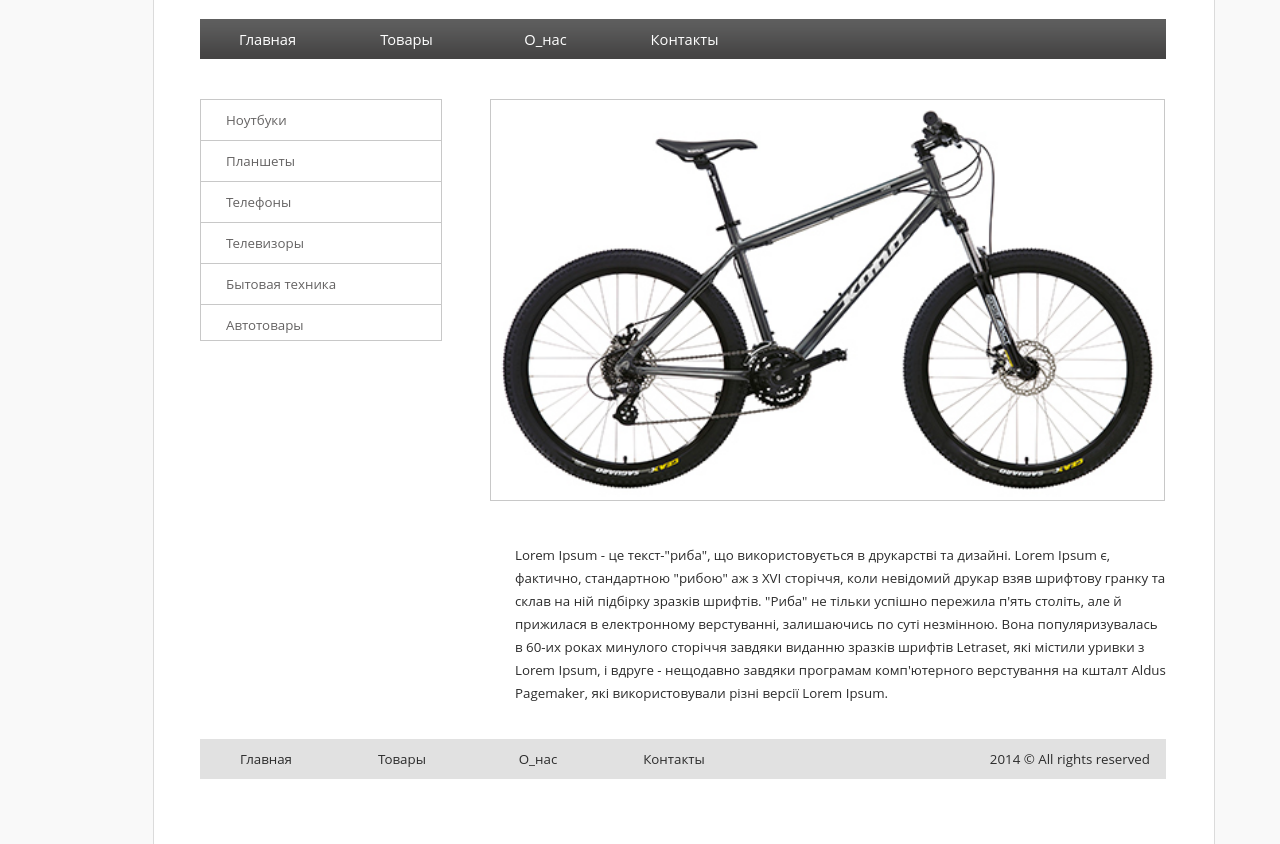
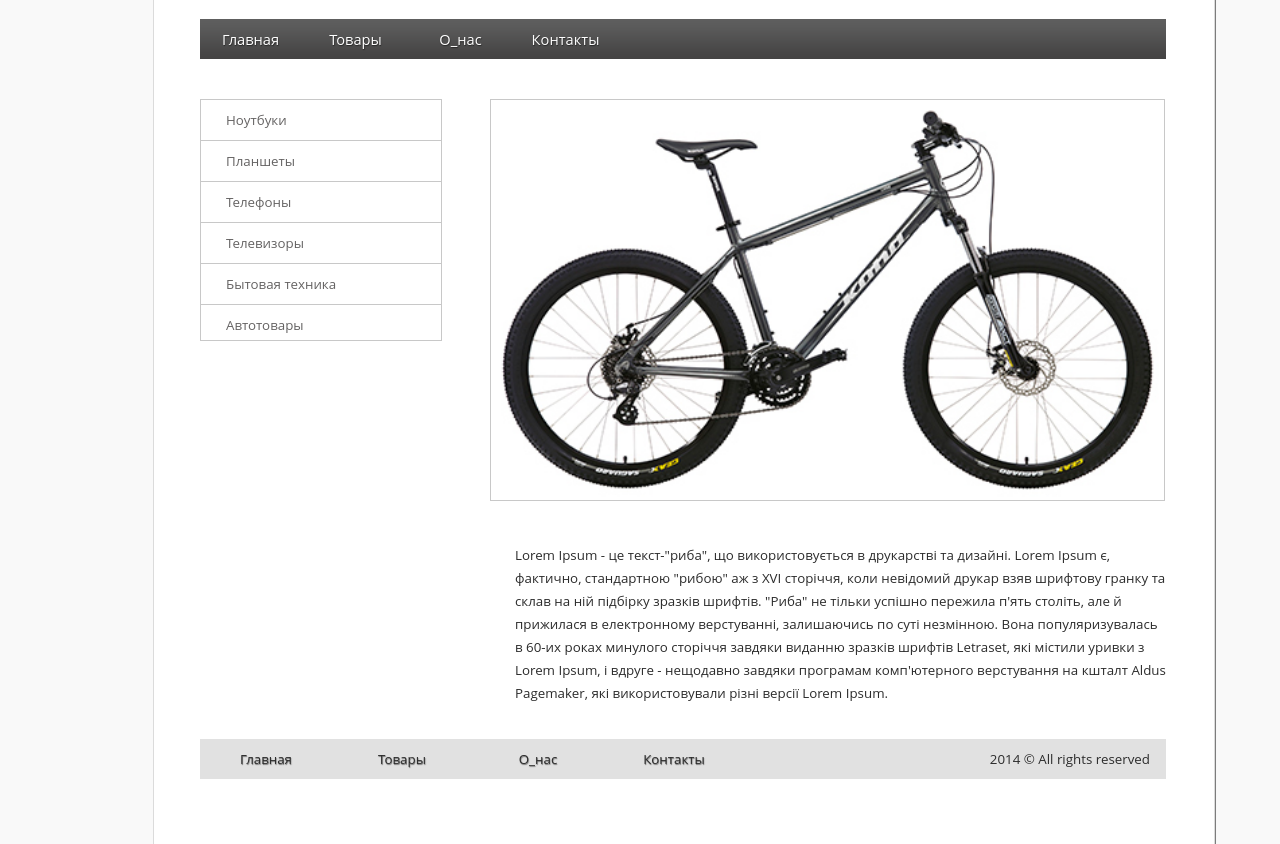
Before and after one commit to AnastasiiaArh/Hometask3, a plain HTML site: page index.html in a window 1280 px wide. Shown: the part 111-955 px from the top of the page. Drawn offline with Linux system fonts and the light colour scheme.

Commit message:
second version

```diff
--- a/css/css.css
+++ b/css/css.css
@@ -50,9 +50,13 @@ table {
 
 /*TOTAL*/
 
-.bgcolor{
+body{
 background-color: #f9f9f9;
 
+}
+
+a{
+	text-decoration: none;
 }
 .wrapper{
 width: 1060px;
@@ -61,6 +65,9 @@ margin: 5px 0  0 153px;
 border-left: 1px solid #dbdbdb;
 border-right: 1px solid #dbdbdb;
 background-color: #ffffff;
+box-shadow: 0.5px 0.9px 1px rgba(0, 0, 0, 0.5);
+
+
 
 }
 .box1{
@@ -86,7 +93,6 @@ float: left;
 .logo{
   height: 75px;
   padding-top: 50px;
-
 }
 
 
@@ -95,23 +101,23 @@ float: left;
 .header_menu{
   height: 40px;
   background-image: url(../img/panel-line.png);
-
-
 }
 
-.header_menu>span{
+.header_menu>ul>li{
   display: inline-block;
-  width: 135px;
-  font: 14.67px Open Sans;
-  color: #ffffff;
-  text-align: center;
-  line-height:40px;
+  width: 101px;
+	text-align: center;
+}
 
+.header_menu>ul>li>a{
+	font: 14.67px Open Sans;
+	color: #ffffff;
+	line-height:40px;
+	text-shadow: 0.5px 0.9px 1px rgba(0, 0, 0, 0.5);
   }
-.header_menu>span:hover{
-  background-image:url(../img/link.png);
-  border-left: 1px solid #838383;
-  border-right: 1px solid #838383;
+.header_menu>ul>li:hover{
+  background-image:url(../img/line_right_.png);
+
 }
 
 /*CONTAINER*/
@@ -128,21 +134,24 @@ margin-top: 40px;
 border: 1px solid #c8c8c8;
 }
 
-.left_menu>span{
+.left_menu>ul>li{
   display: inline-block;
   width: 215px;
-  font: 13.33px Open Sans;
-  color: #656363;
-  line-height:40px;
-  border-bottom: 1px solid #c8c8c8;
   padding-left: 25px;
+	border-bottom: 1px solid #c8c8c8;
 
 }
-.left_menu>span:last-child{
+.left_menu>ul>li:last-child{
   border-bottom: none;
 }
+.left_menu>ul>li>a {
+	font: 13.33px Open Sans;
+	color: #656363;
+	line-height:40px;
 
-.left_menu>span:hover{
+}
+
+.left_menu>ul>li>a:hover{
   width: 205px;
   color: #2c2c2c;
   padding-left: 35px
@@ -169,14 +178,13 @@ border: 1px solid #c8c8c8;
 
 .text>span{
   display: inline-block;
+  padding: 40px 0 0 25px;
   font: 13.33px Open Sans;
   color:#2c2c2c;
-  padding: 40px 0 0 25px;
   line-height: 23px
+
 }
-
 /*FOOTER*/
-
 .footer{
   height: 40px;
   width: 966px;
@@ -184,25 +192,28 @@ border: 1px solid #c8c8c8;
   background-image: url(../img/panel.png);
 }
 
-.footer>span{
+.footer>ul>li {
   display: inline-block;
   width: 132px;
-  font: 13.33px Open Sans;
-  color:#2c2c2c;
   text-align: center;
-  line-height:40px;
+	}
+.footer>ul>li:last-child {
+	display: inline-block;
+	width: 406px;
+	text-align: right;
+	font: 13.33px Open Sans;
+	color:#2c2c2c;
+	line-height:40px;
 
-  }
-.footer>span:hover{
+}
+
+.footer>ul>li>a {
+		font: 13.33px Open Sans;
+	  color:#2c2c2c;
+	  line-height:40px;
+		text-shadow: 0.5px 0.9px 1px rgba(0, 0, 0, 0.5);
+}
+
+.footer>ul>li>a:hover {
   text-decoration: underline;
 }
-
-.footer>span:last-child{
-  display: inline-block;
-  width: 406px;
-  font: 13.33px Open Sans;
-  color:#2c2c2c;
-  text-align: right;
-  line-height:40px;
-  text-decoration: none;
-}
--- a/index.html
+++ b/index.html
@@ -6,43 +6,49 @@
   <link rel="stylesheet" href="css/css.css">
 </head>
 <body>
-
-<div class="bgcolor">
   <div class="wrapper">
     <div class="box1"></div>
     <div class="box2">
         <div class="logo"> <img src="img/logo.png" alt="logo" /> </div>
-        <div class="header_menu">
-            <span>Главная</span>
-            <span>Товары</span>
-            <span>О_нас</span>
-            <span>Контакты</span>
+                <div class="header_menu">
+          <ul>
+          <li><a href="#" alt="error" >Главная</a></li>
+          <li><a href="#" alt="error" >Товары</a></li>
+          <li><a href="#" alt="error" >О_нас</a></li>
+          <li><a href="#" alt="error" >Контакты</a></li>
+        </ul>
         </div>
         <div class="left_box">
-            <div class="left_menu">
-              <span>Ноутбуки</span>
-              <span>Планшеты</span>
-              <span>Телефоны</span>
-              <span>Телевизоры</span>
-              <span>Бытовая техника</span>
-              <span>Автотовары</span>
+              <div class="left_menu">
+                <ul>
+                <li><a href="#" alt="error">Ноутбуки</a></li>
+                <li><a href="#" alt="error">Планшеты</a></li>
+                <li><a href="#" alt="error">Телефоны</a></li>
+                <li><a href="#" alt="error">Телевизоры</a></li>
+                <li><a href="#" alt="error">Бытовая техника</a></li>
+                <li><a href="#" alt="error">Автотовары</a></li>
+                </ul>
+             </div>
+        </div>
 
-            </div>
-        </div>
+
         <div class="content">
           <img src="img/image.png" alt="byce" />
           <div class="text"><span>Lorem Ipsum - це текст-"риба", що використовується в друкарстві та дизайні. Lorem Ipsum є, фактично, стандартною "рибою" аж з XVI сторіччя, коли невідомий друкар взяв шрифтову гранку та склав на ній підбірку зразків шрифтів. "Риба" не тільки успішно пережила п'ять століть, але й прижилася в електронному верстуванні, залишаючись по суті незмінною. Вона популяризувалась в 60-их роках минулого сторіччя завдяки виданню зразків шрифтів Letraset, які містили уривки з Lorem Ipsum, і вдруге - нещодавно завдяки програмам комп'ютерного верстування на кшталт Aldus Pagemaker, які використовували різні версії Lorem Ipsum.</span></div>
         </div>
-        <div class="footer">
-          <span>Главная</span>
-          <span>Товары</span>
-          <span>О_нас</span>
-          <span>Контакты</span>
-          <span>2014 &copy All rights reserved</span>
+
+          <div class="footer">
+            <ul>
+            <li><a href="#" alt="error">Главная</a></li>
+            <li><a href="#" alt="error">Товары</a></li>
+            <li><a href="#" alt="error">О_нас</a></li>
+            <li><a href="#" alt="error">Контакты</a></li>
+            <li>2014 &copy All rights reserved</li>
+          </ul>
         </div>
     </div>
     <div class="box3"></div>
+
   </div>
-</div>
 </body>
 </html>
```
Also changed, not shown: img/container.png (added), img/line_left.png (deleted), img/line_right.png (deleted), img/line_right_.png (added), img/link.png (deleted).
